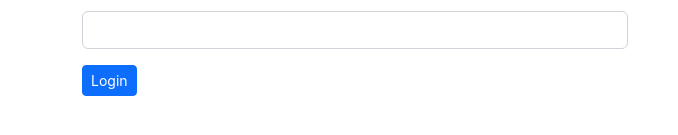
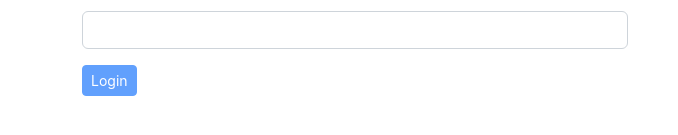
Before and after one commit to harikrishnan-annappilly/movies-frontend-react, a React (Create React App) app: page /login in a window 1280 px wide. Shown: the part 225-360 px from the top of the page, without its empty margins (0-678 px from the left). Built offline with nearby package versions, Linux system fonts and the light colour scheme.

Commit message:
validation while entering input has been implemented

```diff
--- a/src/components/LoginForm.jsx
+++ b/src/components/LoginForm.jsx
@@ -9,31 +9,41 @@ function LoginForm(props) {
 
     const [errors, setErrors] = useState({});
 
-    const schema = Joi.object({
-        username: Joi.string().required().label("Username"),
-        password: Joi.string().required().label("Password"),
-    });
+    const schema = {
+        username: Joi.string().required().min(3).label("Username"),
+        password: Joi.string().required().min(3).label("Password"),
+    };
 
     function validateEntireForm() {
         const options = { abortEarly: false };
-        const results = schema.validate(user, options);
-        return results;
+        const results = Joi.object(schema).validate(user, options);
+        return results.error ? results : null;
+    }
+
+    function validateSingleInput(input) {
+        const inputName = input.currentTarget.name;
+        const inputValue = input.currentTarget.value;
+        const singleSchema = { [inputName]: schema[inputName] };
+        const userObject = { [inputName]: inputValue };
+        const results = Joi.object(singleSchema).validate(userObject);
+        return results.error ? results : null;
     }
 
     function handleFormSubmit(form) {
         form.preventDefault();
         const results = validateEntireForm();
-        if (results.error) {
-            const cloneErrors = {};
+        const cloneErrors = {};
+        let hasErrors = false;
+        if (results) {
+            hasErrors = true;
             results.error.details.map((error) => {
                 const message = error.message;
                 const path = error.path[0];
                 cloneErrors[path] = message;
             });
-            setErrors(cloneErrors);
-            return;
         }
-        setErrors({});
+        setErrors(cloneErrors);
+        if (hasErrors) return;
 
         console.log("no error - submit() form");
     }
@@ -41,6 +51,23 @@ function LoginForm(props) {
     function handleInputEnter(input) {
         const cloneUser = { ...user };
         cloneUser[input.currentTarget.name] = input.currentTarget.value;
+
+        const results = validateSingleInput(input);
+        const cloneErrors = { ...errors };
+        let hasErrors = false;
+        if (results) {
+            hasErrors = true;
+            results.error.details.map((error) => {
+                const message = error.message;
+                const path = error.path[0];
+                cloneErrors[path] = message;
+            });
+        } else {
+            delete cloneErrors[input.currentTarget.name];
+        }
+        console.log(cloneErrors);
+        setErrors(cloneErrors);
+
         setUser(cloneUser);
     }
 
@@ -77,7 +104,12 @@ function LoginForm(props) {
                             </div>
                         ) : null}
                     </div>
-                    <button className="btn btn-primary btn-sm">Login</button>
+                    <button
+                        className="btn btn-primary btn-sm"
+                        disabled={validateEntireForm()}
+                    >
+                        Login
+                    </button>
                 </form>
             </div>
         </div>
```
